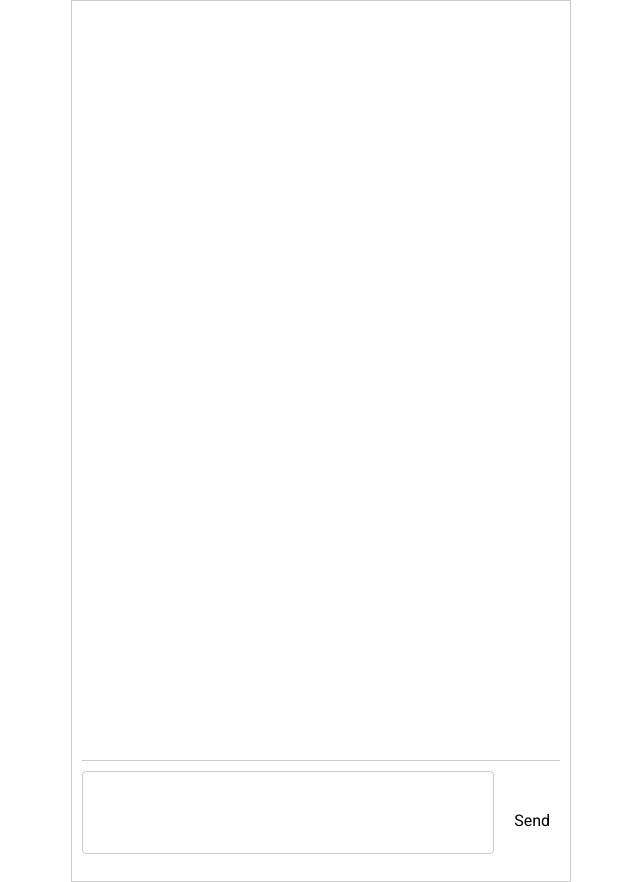
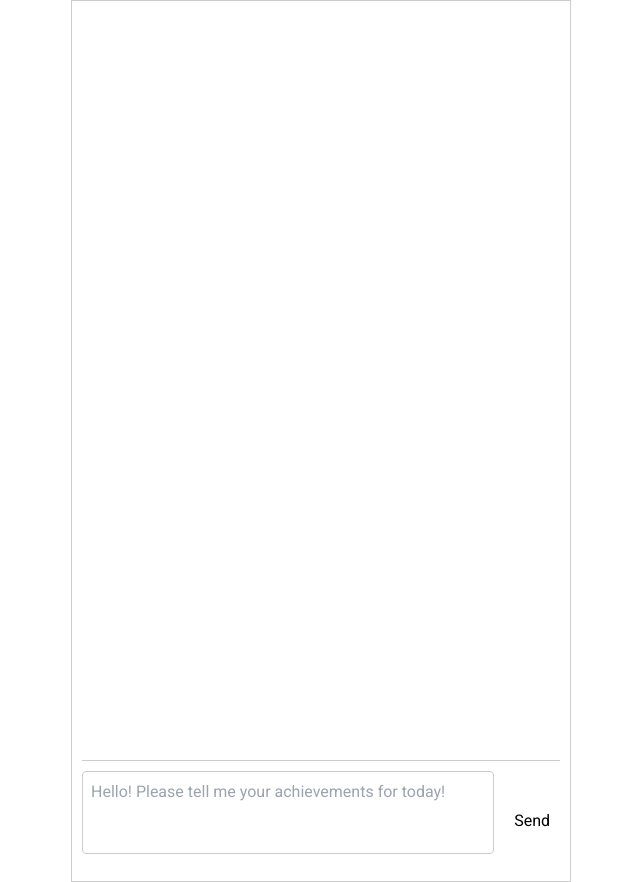
Before and after one commit to CousCous08/Fruit-Ion, a React (Create React App) app in the folder app/: page / in a window 1280 px wide. Shown: the whole page, without its empty margins (319-959 px from the left). Built offline with nearby package versions, Linux system fonts and the light colour scheme.

Commit message:
Add a placeholder for text-input

```diff
--- a/app/src/ChatInterface.js
+++ b/app/src/ChatInterface.js
@@ -8,6 +8,7 @@ const ChatInterface = () => {
     const [inputText, setInputText] = useState('');
     const [isAiTyping, setIsAiTyping] = useState(false);
     const [currentAIMessage, setCurrentAIMessage] = useState('');
+
 
 
     const messagesEndRef = useRef(null); // ref for the messages container
@@ -60,17 +61,6 @@ const ChatInterface = () => {
             const aiResponse = simulateAIResponse(inputText);
             simulateTyping(aiResponse); // Call simulateTyping here
             setInputText('');
-
-
-            // setTimeout(() => {
-            //     const aiResponse = simulateAIResponse(inputText);
-
-            //     const newAIMessage = { text: aiResponse, user: aiUser, sender: 'ai' };
-            //     setMessages(prevMessages => [...prevMessages, newAIMessage]);
-
-            //     setIsAiTyping(false);
-            // }, 2000);
-            // setInputText('');
         }
     }
 
@@ -112,6 +102,7 @@ const ChatInterface = () => {
                     type="text"
                     value={inputText}
                     onChange={(e) => setInputText(e.target.value)}
+                    placeholder='Hello! Please tell me your achievements for today!'
                 />
                 <button onClick={handleSend}>Send</button>
             </div>
```
